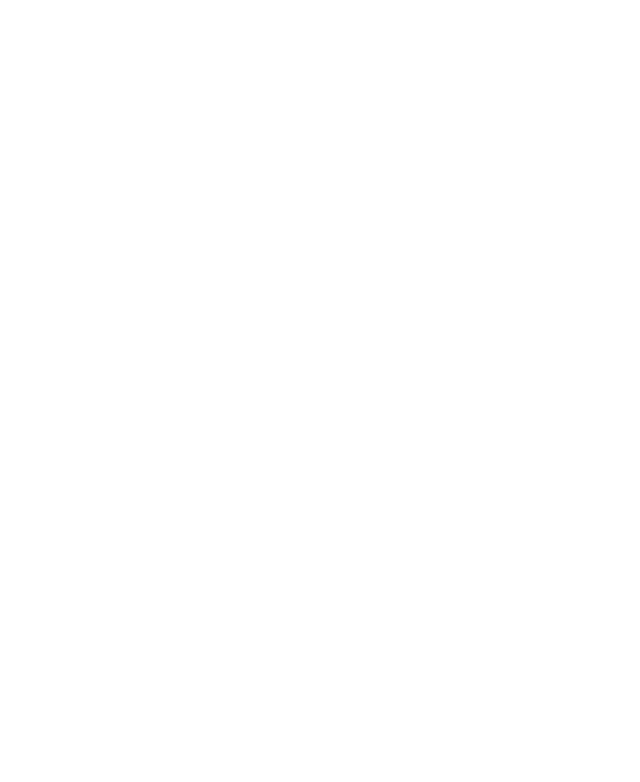
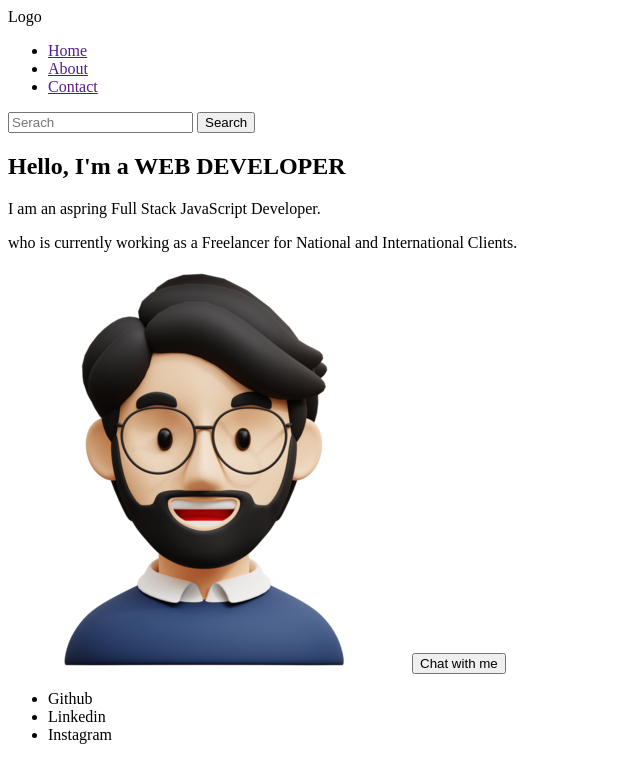
Before and after one commit to harshverma-git-hub/website, a plain HTML site: page index.html in a window 1280 px wide. Shown: the whole page, without its empty margins (0-640 px from the left). Drawn offline with Linux system fonts and the light colour scheme.

Commit message:
HTML Structure is Completed

```diff
--- a/index.html
+++ b/index.html
@@ -10,6 +10,59 @@
     <title>Website</title>
 </head>
 <body>
+    <!-- Header -->
+     <header>
+        <nav>
+            <!-- Logo -->
+            <div class="logo">
+                Logo
+            </div>
+            <!-- Navigation -->
+            <ul>
+                <li><a href="">Home</a></li>
+                <li><a href="">About</a></li>
+                <li><a href="">Contact</a></li>
+            </ul>
+            <!-- Search -->
+            <div class="search">
+                <input type="text" placeholder="Serach">
+                <button>Search</button>
+            </div>
+        </nav>
+     </header>
+
+     <!-- Hero Section -->
+      <section class="hero-section">
+        <!-- Hero Section Left-->
+        <div class="hero-section-left">
+            <h1>Hello, I'm a WEB DEVELOPER</h1>
+            <p>I am an aspring <span class="highlight">Full Stack JavaScript Developer.</span></p>
+            <p>who is currently working as a <span class="highlight">Freelancer</span> for <span class="highlight">National and International Clients.</span></p>
+        </div>
+        <!-- Hero Section Right-->
+         <div class="hero-section-right">
+            <img src="./assets/avatar.webp" alt="Avatar">
+            <button>Chat with me</button>
+         </div>
+      </section>
+
+      <!-- Footer -->
+       <footer class="footer">
+        <p></p>
+        <div class="social-links">
+            <ul>
+                <li>
+                    <ai>Github</ai>
+                </li>
+                <li>
+                    <ai>Linkedin</ai>
+                </li>
+                <li>
+                    <ai>Instagram</ai>
+                </li>
+            </ul>
+        </div>
+       </footer>
 
 </body>
 </html>
```
Also changed, not shown: assets/avatar.webp (added).
